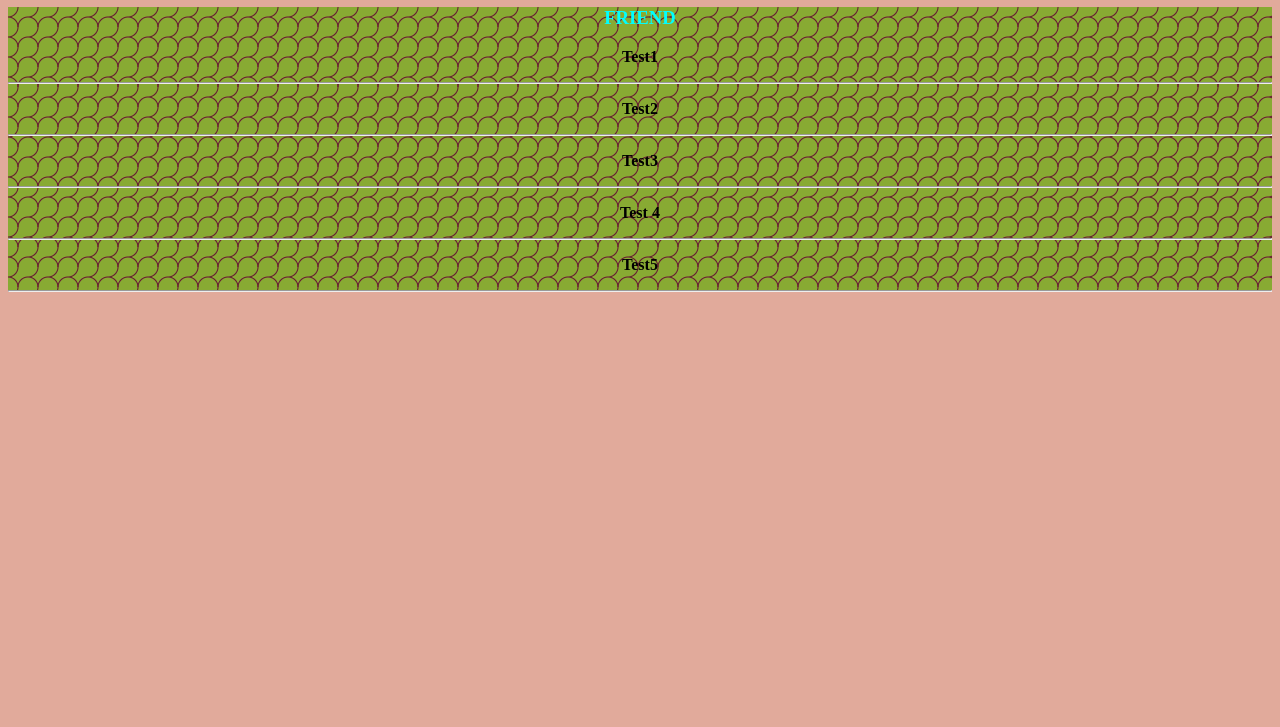
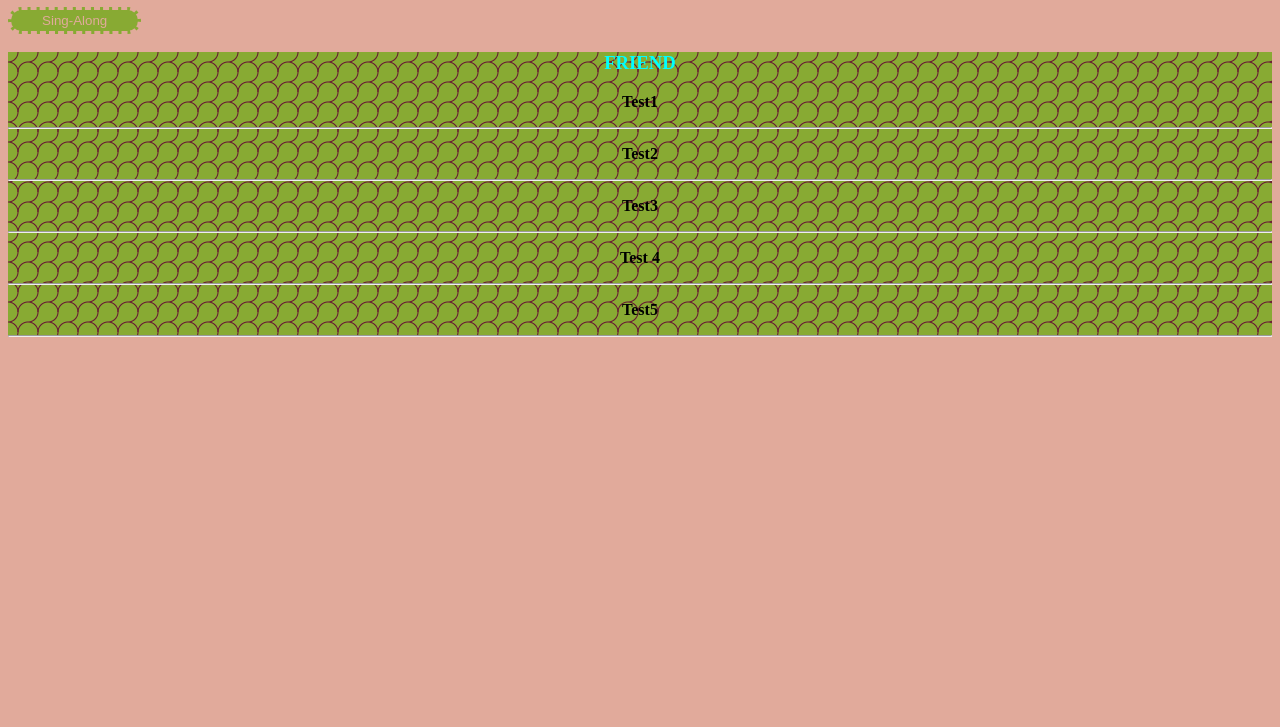
Before and after one commit to KPWithCode/99Lines2, a plain HTML site: page index.html in a window 1280 px wide. Shown: the part 73-800 px from the top of the page. Drawn offline with Linux system fonts and the light colour scheme.

Commit message:
Created button

```diff
--- a/99.css
+++ b/99.css
@@ -22,3 +22,13 @@ p{
     text-align: center;
     font-weight: 600;
 }
+.Sing   {
+width: 10em;
+height: 2em;
+color: #E1AA9B;
+cursor:pointer;
+text-align: center;
+border-radius: 2em;
+background-color: #8a3;
+border:dashed;
+}
--- a/index.html
+++ b/index.html
@@ -9,6 +9,7 @@
 </head>
 <body>
     <h1>My Singing Friends</h1>
+    <button class="Sing">Sing-Along</button>
     <div class = "friend">
         <h3>Friend</h3>
             <p>Test1</p>
```
